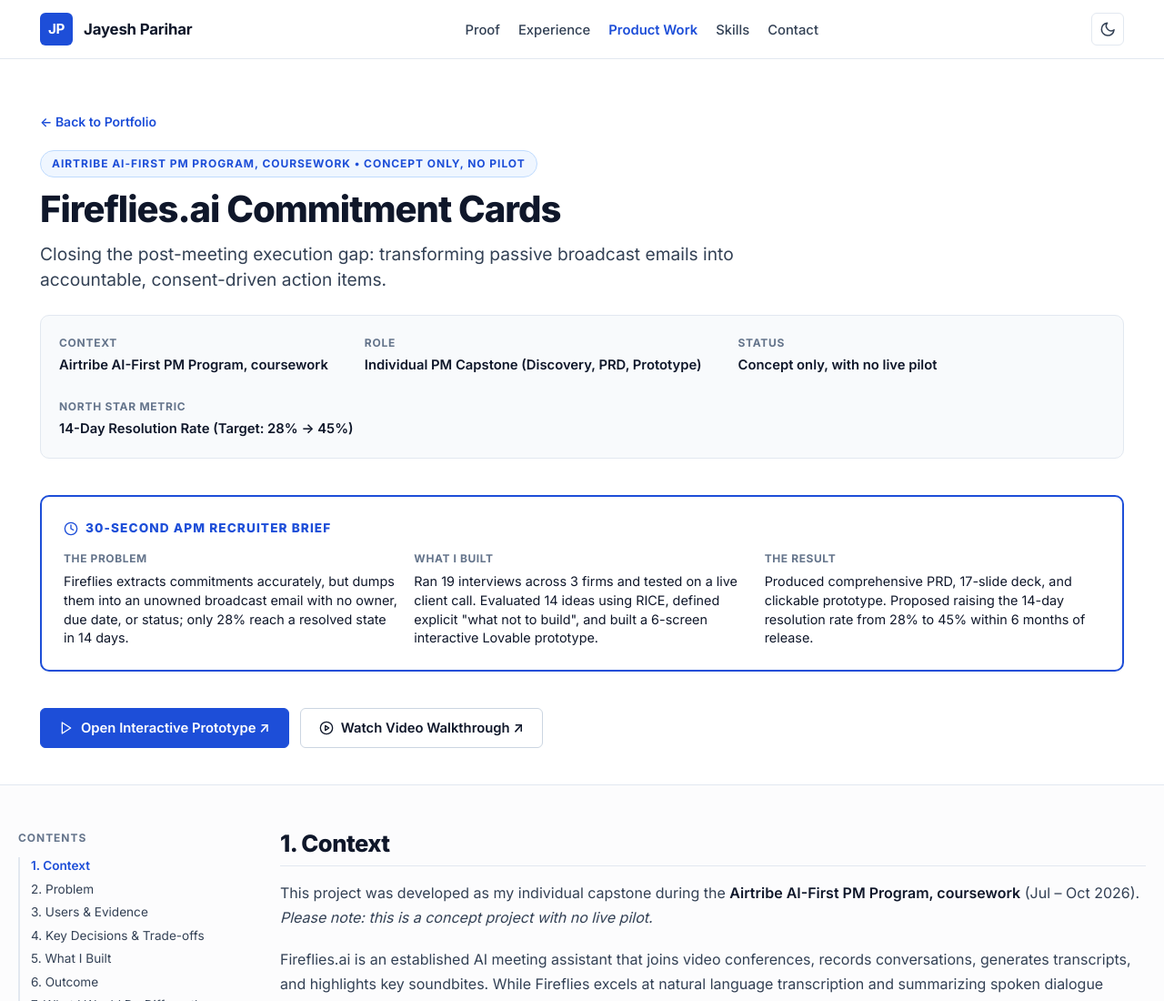
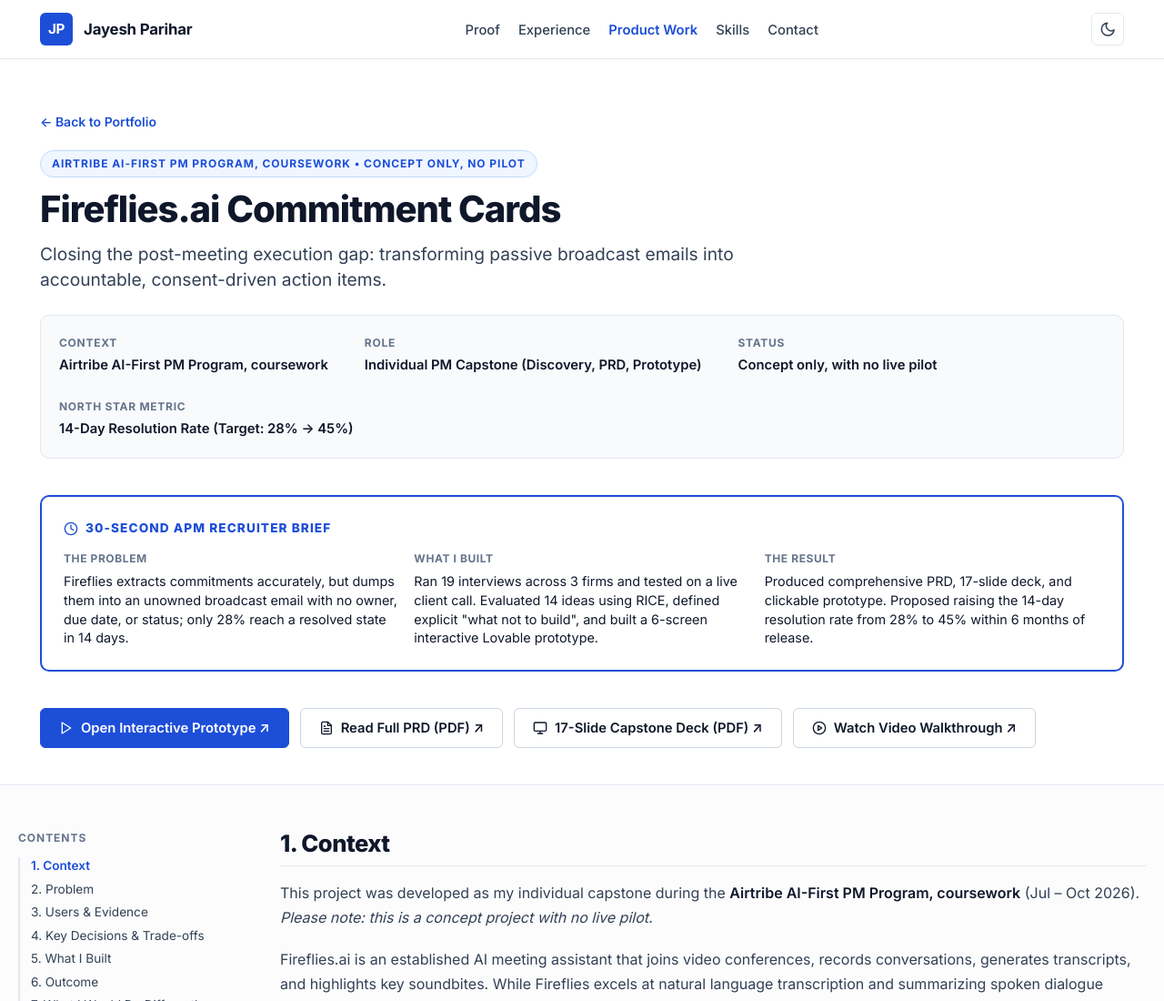
Before and after one commit to jayeshpariharr/portfolio, a plain HTML site: page fireflies.html in a window 1280 px wide. Shown: the top 1100 px of the page at 91% size. Drawn offline with Linux system fonts and the light colour scheme.

Commit message:
Deploy fireflies.html to portfolio

```diff
--- a/fireflies.html
+++ b/fireflies.html
@@ -125,10 +125,18 @@
         </aside>
 
         <!-- Artifact Links Bar -->
-        <div class="btn-group" style="margin-top: 1.5rem;">
+        <div class="btn-group" style="margin-top: 1.5rem; flex-wrap: wrap; gap: 0.75rem;">
           <a href="https://prototype-jayeshparihar-fireflies.lovable.app/" target="_blank" rel="noopener noreferrer" class="btn btn-primary">
             <svg xmlns="http://www.w3.org/2000/svg" width="16" height="16" viewBox="0 0 24 24" fill="none" stroke="currentColor" stroke-width="2" stroke-linecap="round" stroke-linejoin="round" aria-hidden="true"><polygon points="5 3 19 12 5 21 5 3"></polygon></svg>
             Open Interactive Prototype &nearr;
+          </a>
+          <a href="assets/docs/Fireflies_Commitment_Cards_PRD.pdf" target="_blank" rel="noopener noreferrer" class="btn btn-secondary">
+            <svg xmlns="http://www.w3.org/2000/svg" width="16" height="16" viewBox="0 0 24 24" fill="none" stroke="currentColor" stroke-width="2" stroke-linecap="round" stroke-linejoin="round" aria-hidden="true"><path d="M14 2H6a2 2 0 0 0-2 2v16a2 2 0 0 0 2 2h12a2 2 0 0 0 2-2V8z"></path><polyline points="14 2 14 8 20 8"></polyline><line x1="16" y1="13" x2="8" y2="13"></line><line x1="16" y1="17" x2="8" y2="17"></line><polyline points="10 9 9 9 8 9"></polyline></svg>
+            Read Full PRD (PDF) &nearr;
+          </a>
+          <a href="assets/docs/Fireflies_Product_Capstone_Deck.pdf" target="_blank" rel="noopener noreferrer" class="btn btn-secondary">
+            <svg xmlns="http://www.w3.org/2000/svg" width="16" height="16" viewBox="0 0 24 24" fill="none" stroke="currentColor" stroke-width="2" stroke-linecap="round" stroke-linejoin="round" aria-hidden="true"><rect x="2" y="3" width="20" height="14" rx="2" ry="2"></rect><line x1="8" y1="21" x2="16" y2="21"></line><line x1="12" y1="17" x2="12" y2="21"></line></svg>
+            17-Slide Capstone Deck (PDF) &nearr;
           </a>
           <a href="https://docs.google.com/videos/d/1QSgAdmdterJbTSX83XRY1lEwKf9WvQEogKgqtLzk15k/play?usp=sharing" target="_blank" rel="noopener noreferrer" class="btn btn-secondary">
             <svg xmlns="http://www.w3.org/2000/svg" width="16" height="16" viewBox="0 0 24 24" fill="none" stroke="currentColor" stroke-width="2" stroke-linecap="round" stroke-linejoin="round" aria-hidden="true"><circle cx="12" cy="12" r="10"></circle><polygon points="10 8 16 12 10 16 10 8"></polygon></svg>
```
